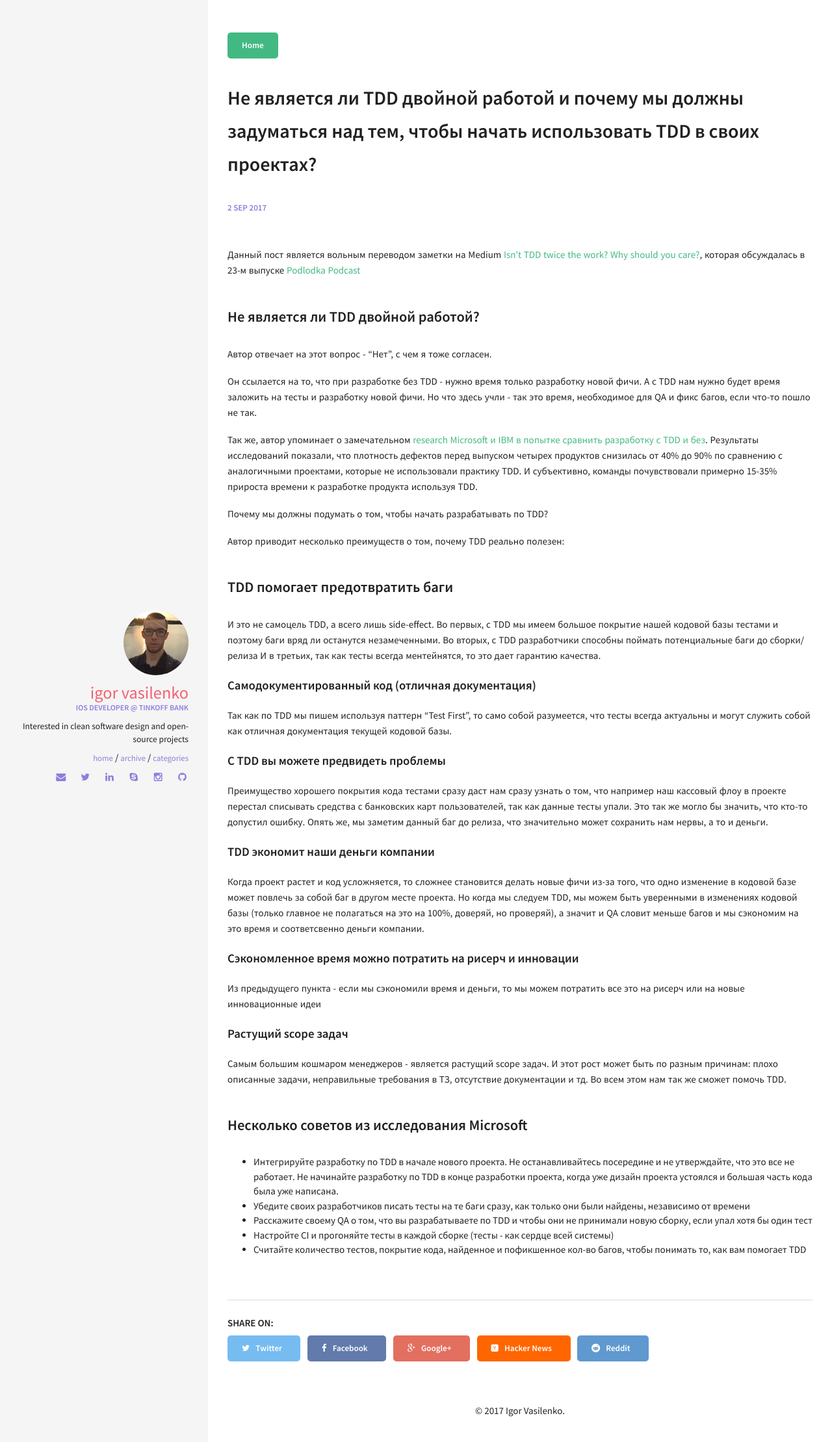
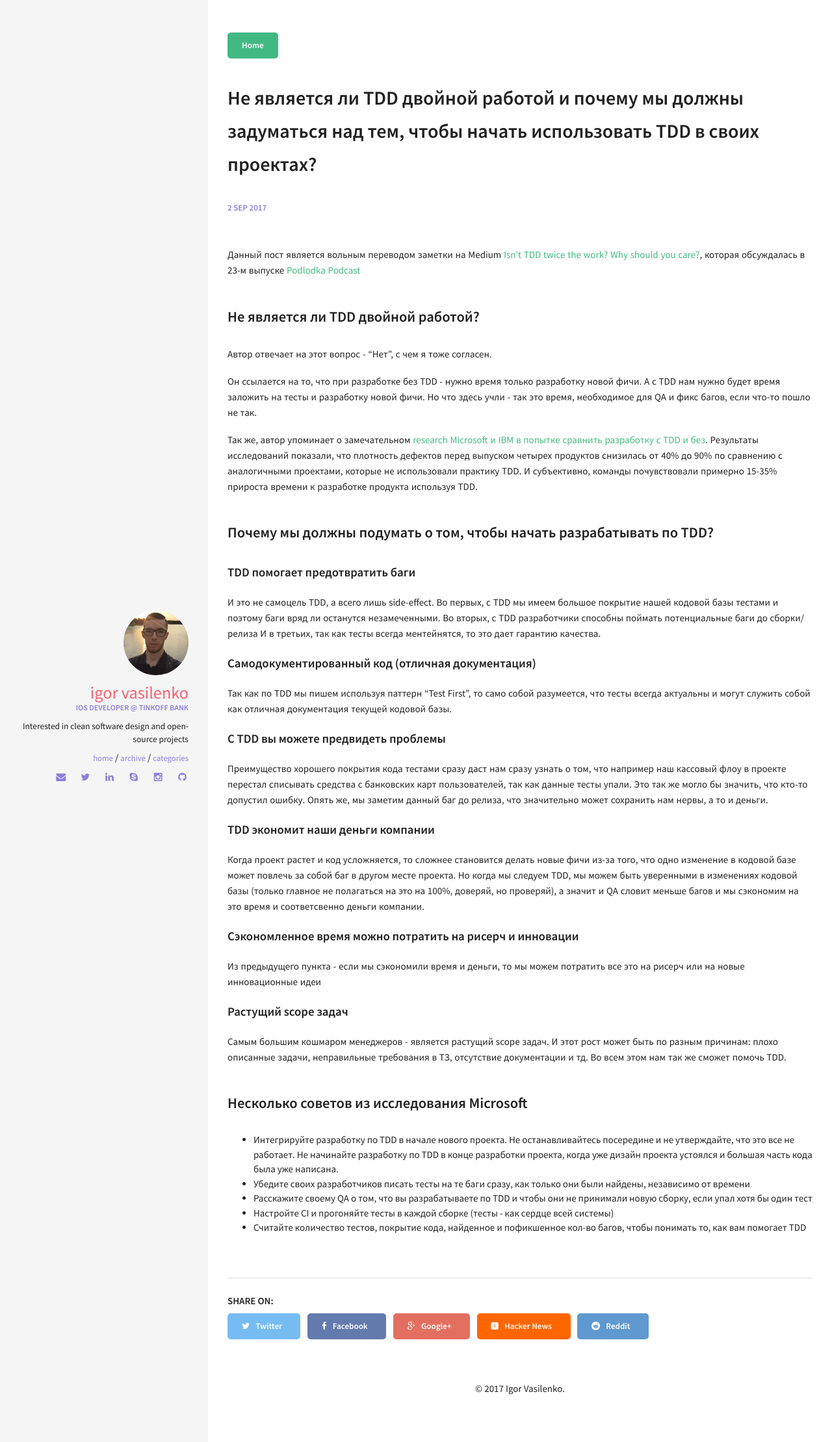
Before and after one commit to spbvasilenko/NSVasilenko, a Jekyll site: the page built from _posts/2017-09-02-isnt-tdd-twice-the-work.markdown, in a window 1280 px wide. Shown: the top 2219 px of the page at 65% size. Built offline with Jekyll 4.4.1, drawn with Linux system fonts in a browser that asks for light colours.

Commit message:
Update 2017-09-02-isnt-tdd-twice-the-work.markdown

```diff
--- a/_posts/2017-09-02-isnt-tdd-twice-the-work.markdown
+++ b/_posts/2017-09-02-isnt-tdd-twice-the-work.markdown
@@ -17,11 +17,9 @@ comments: true
 
 Так же, автор упоминает о замечательном [research Microsoft и IBM в попытке сравнить разработку с TDD и без](https://github.com/tpn/pdfs/blob/master/Realizing%20Quality%20Improvement%20Through%20Test%20Driven%20Development%20-%20Results%20and%20Experiences%20of%20Four%20Industrial%20Teams%20(nagappan_tdd).pdf). Результаты исследований показали, что плотность дефектов перед выпуском четырех продуктов снизилась от 40% до 90% по сравнению с аналогичными проектами, которые не использовали практику TDD. И субъективно, команды почувствовали примерно 15-35% прироста времени к разработке продукта используя TDD.
 
-Почему мы должны подумать о том, чтобы начать разрабатывать по TDD?
+### Почему мы должны подумать о том, чтобы начать разрабатывать по TDD?
 
-Автор приводит несколько преимуществ о том, почему TDD реально полезен:
-
-### TDD помогает предотвратить баги
+#### TDD помогает предотвратить баги
 
 И это не самоцель TDD, а всего лишь side-effect.
 Во первых, с TDD мы имеем большое покрытие нашей кодовой базы тестами и поэтому баги вряд ли останутся незамеченными.
```
